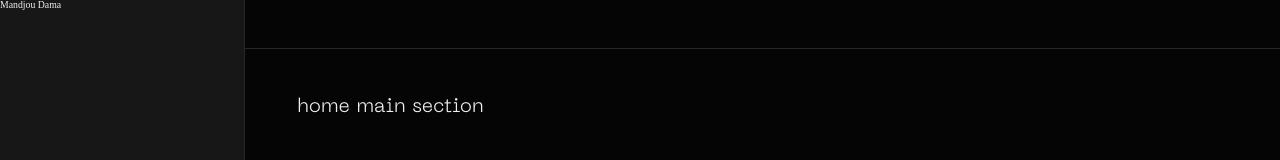
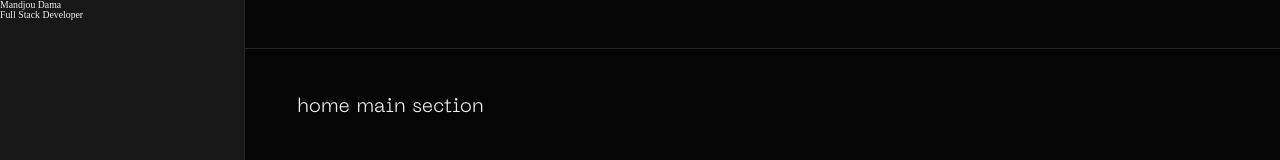
Before and after one commit to MozartOnWeb/memphismalik.io, a Next.js app: page / in a window 1280 px wide. Shown: the top 160 px of the page. Built offline with nearby package versions, Linux system fonts and the light colour scheme.

Commit message:
add content to side bar

```diff
--- a/components/sidebar/Sidebar.tsx
+++ b/components/sidebar/Sidebar.tsx
@@ -2,6 +2,7 @@ export default function Sidebar() {
   return (
     <div className="sidebar">
       <h1>Mandjou Dama</h1>
+      <p>Full Stack Developer</p>
     </div>
   );
 }
```
